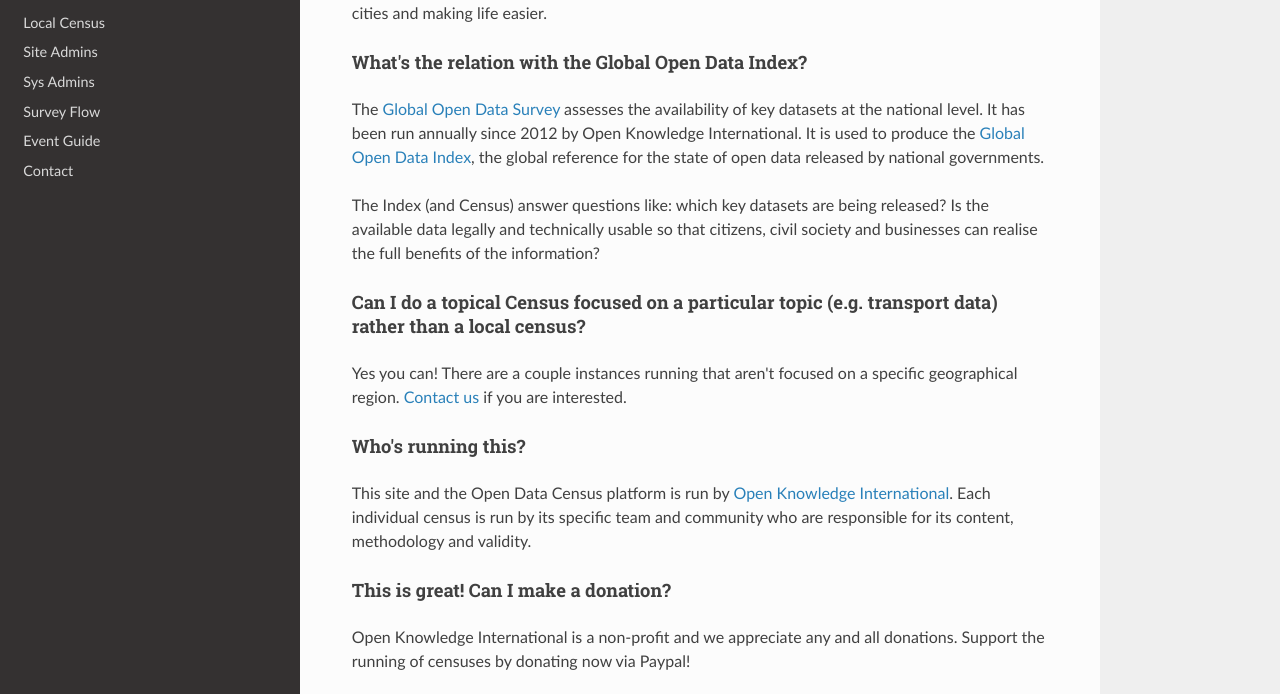
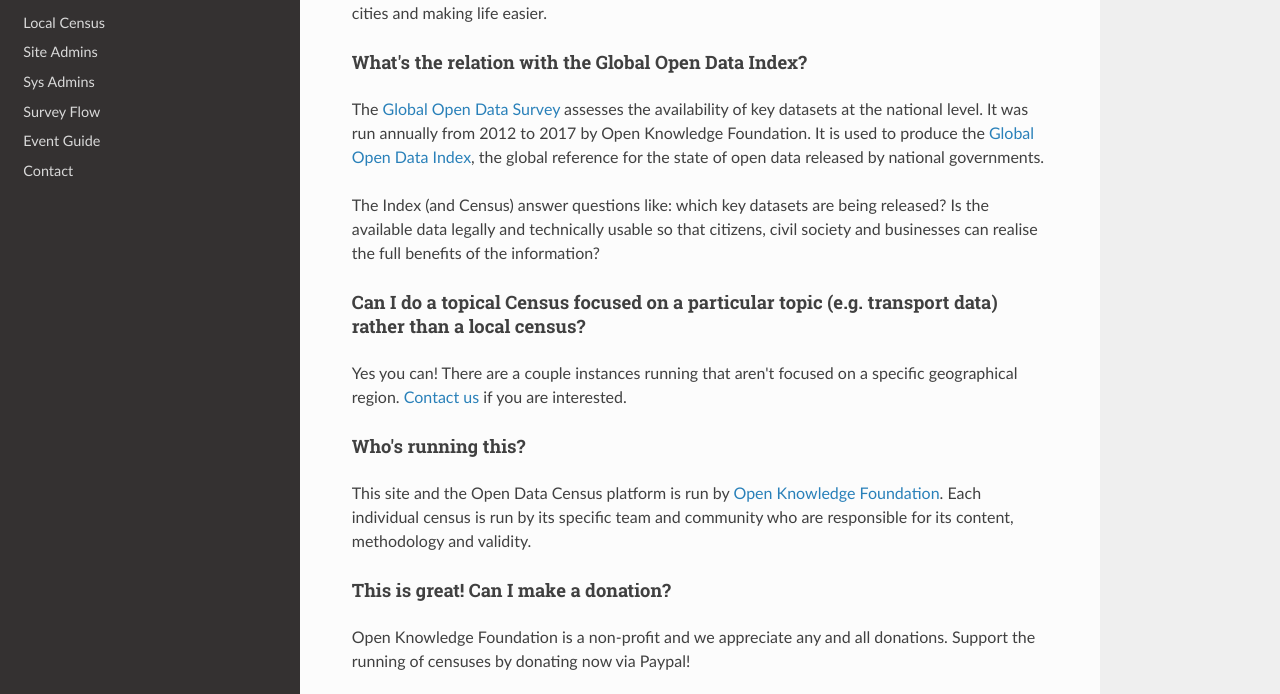
Before and after one commit to okfn/opendatasurvey, an MkDocs documentation site: the page built from docs/index.md, in a window 1280 px wide and 1400 px high, scrolled down 4714 px, cut to the strip 158-852 px from the top of the window. Built offline with MkDocs 1.6.1, drawn with Linux system fonts in a browser that asks for light colours; nearby versions of some CDN libraries; old or Windows-style settings are respelled for this version of MkDocs; some of the changed text lies outside the part shown.

Commit message:
Change Open Knowledge International to Open Knowledge Foundation

```diff
--- a/docs/index.md
+++ b/docs/index.md
@@ -6,7 +6,7 @@
 
 This tool is used to power different projects that assess data from different sources:
 
-* The __Global Open Data Index (GODI)__. A global assessment of the status of government open data at a national level. This is run by Open Knowledge International and can be found [here](https://index.okfn.org/)
+* The __Global Open Data Index (GODI)__. A global assessment of the status of government open data at a national level. This is run by Open Knowledge Foundation and can be found [here](https://index.okfn.org/)
 * The __Open Data Census__, which is used to compare the progress made by different cities and local areas in releasing Open Data. The documentation found here describes how you can request and customize your own instance of the Census. You can also find the different instances of the Census that our Network and partners have used.
 * Topical data projects. Projects measuring data availability for specific topics or issues. These projects don't assess open data by per se but use the Open Data Survey interface. In some of these cases the survey is only a part of a bigger project or research.
 
@@ -73,7 +73,7 @@
 
 #### What's the relation with the Global Open Data Index?
 
-The [Global Open Data Survey][national-open-data-census] assesses the availability of key datasets at the national level. It has been run annually since 2012 by Open Knowledge International. It is used to produce the [Global Open Data Index][open-data-index], the global reference for the state of open data released by national governments.
+The [Global Open Data Survey][national-open-data-census] assesses the availability of key datasets at the national level. It was run annually from 2012 to 2017 by Open Knowledge Foundation. It is used to produce the [Global Open Data Index][open-data-index], the global reference for the state of open data released by national governments.
 
 The Index (and Census) answer questions like: which key datasets are being released? Is the available data legally and technically usable so that citizens, civil society and businesses can realise the full benefits of the information?
 
@@ -83,11 +83,11 @@
 
 #### Who's running this?
 
-This site and the Open Data Census platform is run by [Open Knowledge International][okf]. Each individual census is run by its specific team and community who are responsible for its content, methodology and validity.
+This site and the Open Data Census platform is run by [Open Knowledge Foundation][okf]. Each individual census is run by its specific team and community who are responsible for its content, methodology and validity.
 
 #### This is great! Can I make a donation?
 
-Open Knowledge International is a non-profit and we appreciate any and all donations. Support the running of censuses by donating now via Paypal!
+Open Knowledge Foundation is a non-profit and we appreciate any and all donations. Support the running of censuses by donating now via Paypal!
 
 <form action="https://www.paypal.com/cgi-bin/webscr" method="post">
 <input type="hidden" name="cmd" value="_s-xclick" />
```
